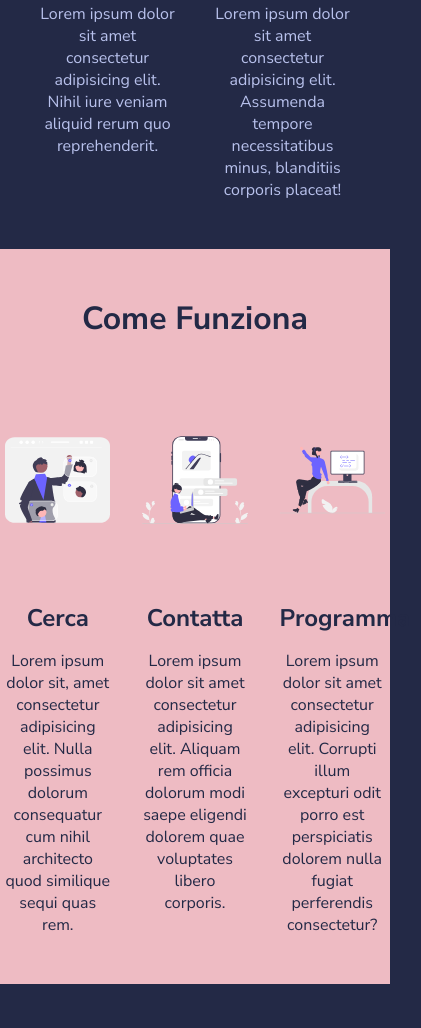
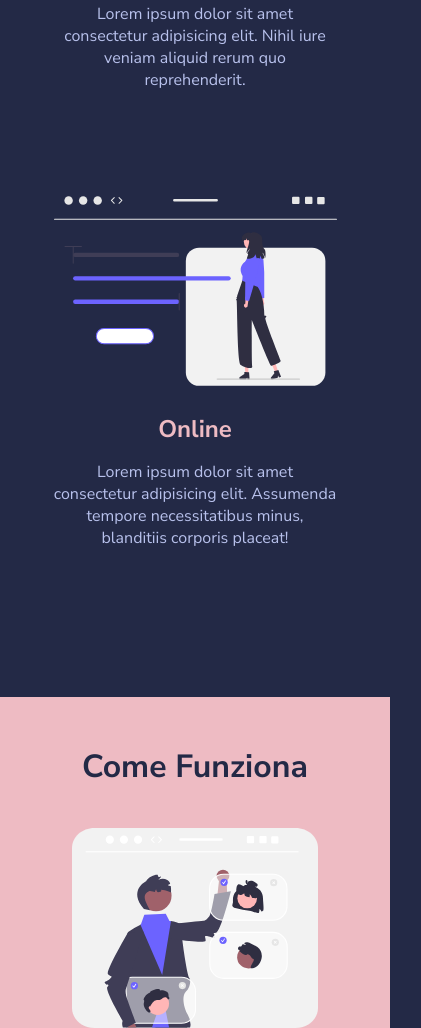
Before and after one commit to matteocenci/html-css-resp-wannabe, a plain HTML site: page index.html in a window 390 px wide. Shown: the part 500-1528 px from the top of the page, 421 px wide, since content can reach past the window. Drawn offline with Linux system fonts and the light colour scheme.

Commit message:
feat: max width 1160px and 480px

```diff
--- a/css/responsive.css
+++ b/css/responsive.css
@@ -1,3 +1,37 @@
+
+@media screen and (max-width: 1160px) {
+    .site-header {
+        display: flex;
+        justify-content: center;
+    }
+
+    .lessons {
+        display: flex;
+        justify-content: center;
+    }
+
+    .steps{
+        display: flex;
+        justify-content: center;
+    }
+
+    .why-us{
+        display: flex;
+        justify-content: center;
+    }
+
+
+
+
+
+}
+
+
+
+
+
+
+
 @media screen and (max-width: 768px) {
     .site-header {
         display: flex;
@@ -24,3 +58,26 @@
 
 
 }
+
+@media screen and (max-width: 480px ) {
+    .site-header{
+        display: flex;
+        justify-content: center;
+    }
+
+    .row{
+        flex-direction: column;
+        justify-content: center;
+        align-items: center;
+    }
+
+    .lessons .col{
+        width: 90%;
+        margin-bottom: 100px;
+    }
+
+    .steps .col{
+        width: 90%;
+        margin-bottom: 90px;
+    }
+}
```
